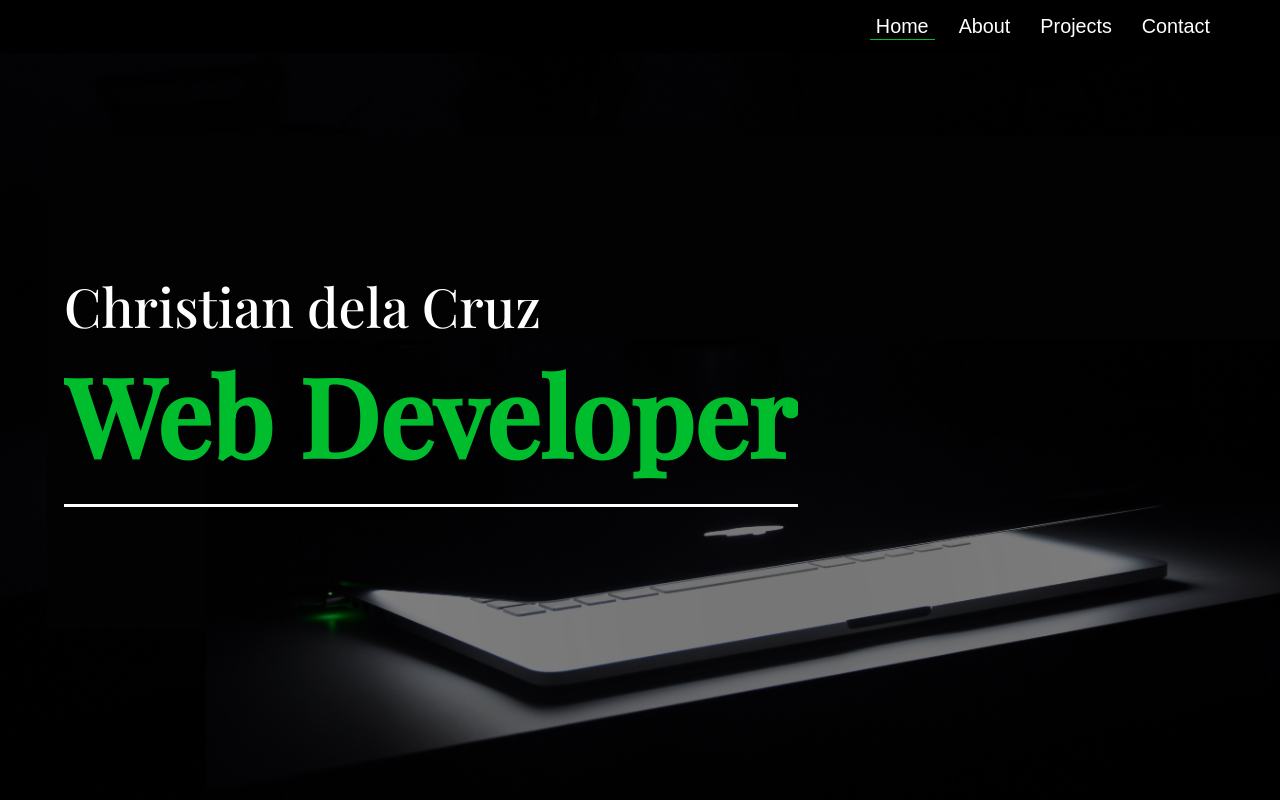
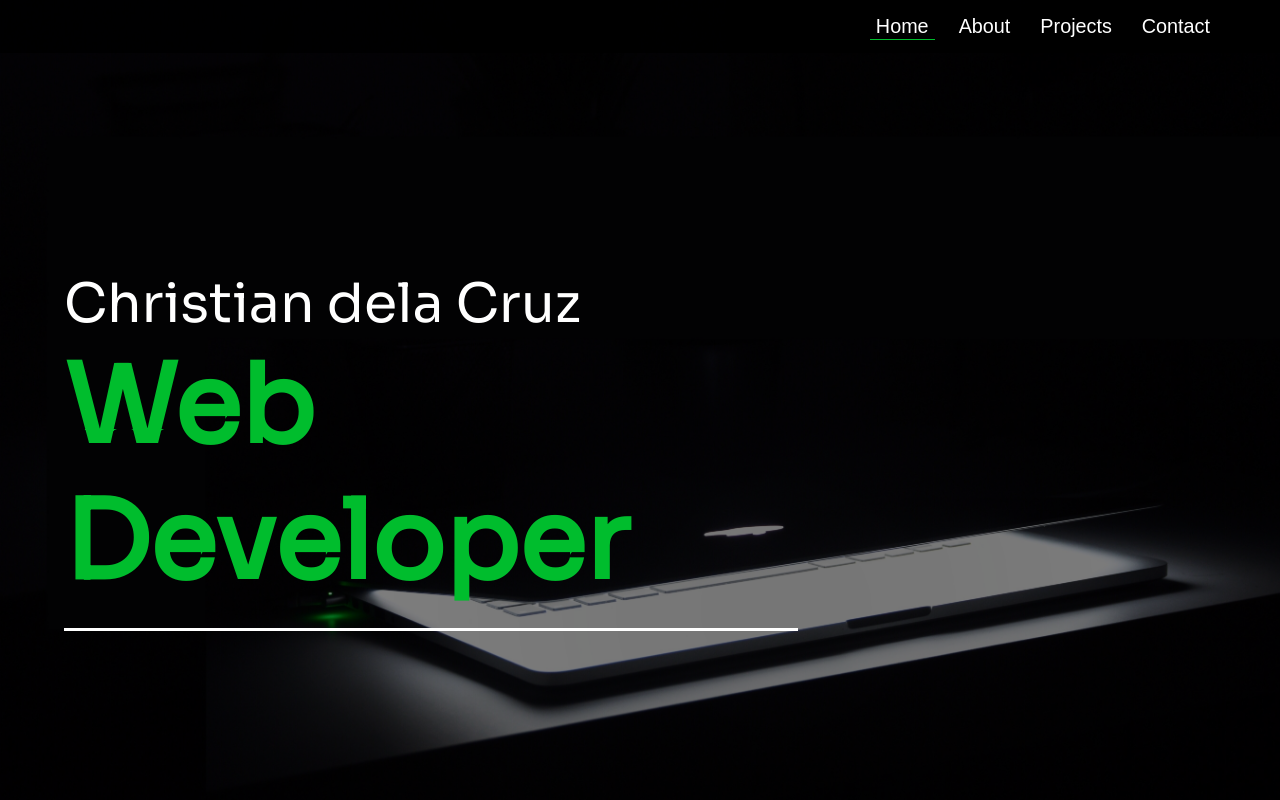
Before and after one commit to ctdc0208/Portfolio, a React (Vite) app: page / in a window 1280 px wide. Shown: the top 800 px of the page. Built offline with nearby package versions, Linux system fonts and the light colour scheme.

Commit message:
edit font family

```diff
--- a/index.html
+++ b/index.html
@@ -7,7 +7,7 @@
     <link rel="preconnect" href="https://fonts.googleapis.com">
     <link rel="preconnect" href="https://fonts.gstatic.com" crossorigin>
     <link rel="stylesheet" href="https://cdnjs.cloudflare.com/ajax/libs/font-awesome/4.7.0/css/font-awesome.min.css">
-    <link href="https://fonts.googleapis.com/css2?family=Playfair+Display:wght@500&display=swap" rel="stylesheet">
+    <link href="https://fonts.googleapis.com/css2?family=Sora&display=swap" rel="stylesheet">
     <meta name="viewport" content="width=device-width, initial-scale=1.0" />
     <title>Christian's Portfolio</title>
 </head>
--- a/src/index.css
+++ b/src/index.css
@@ -3,5 +3,5 @@
     height: 100%;
     margin: 0;
     font-size: 18px;
-    font-family: 'Playfair Display', serif;
+    font-family: 'Sora', sans-serif;
 }
```
